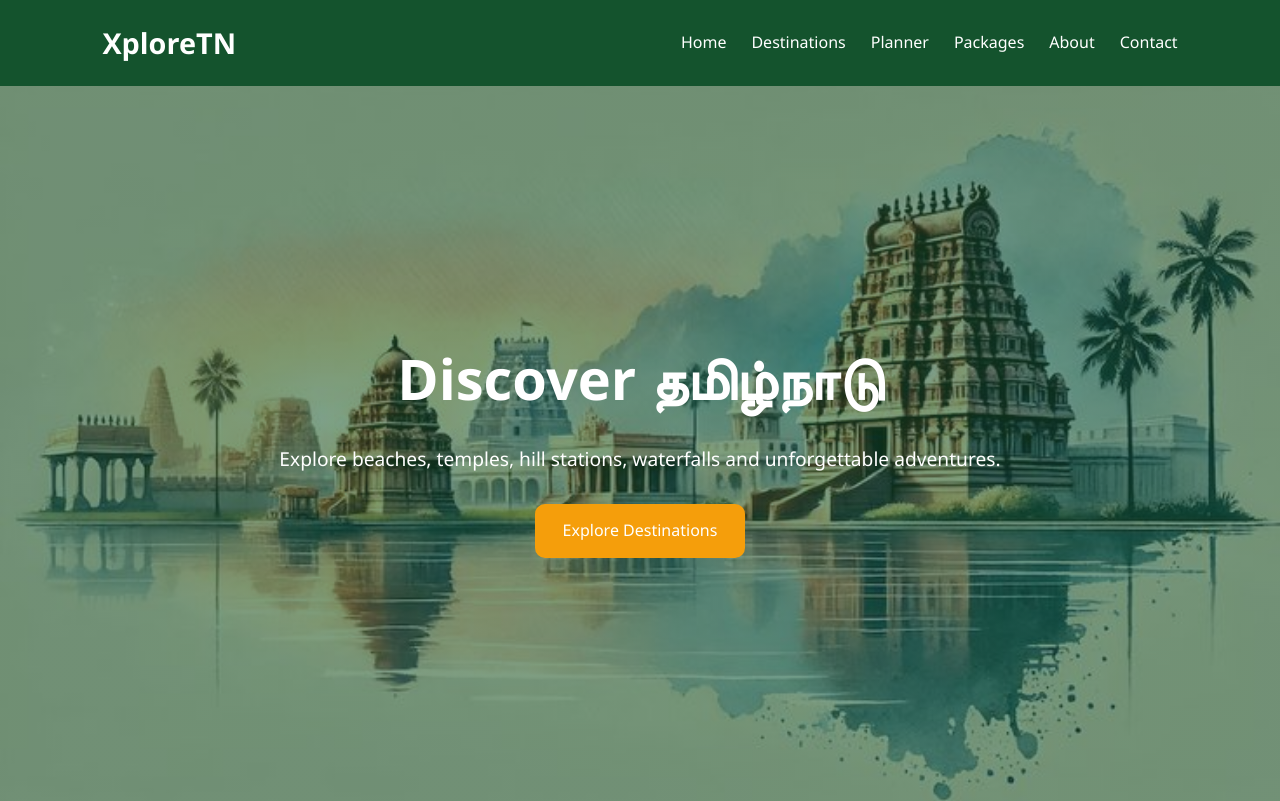
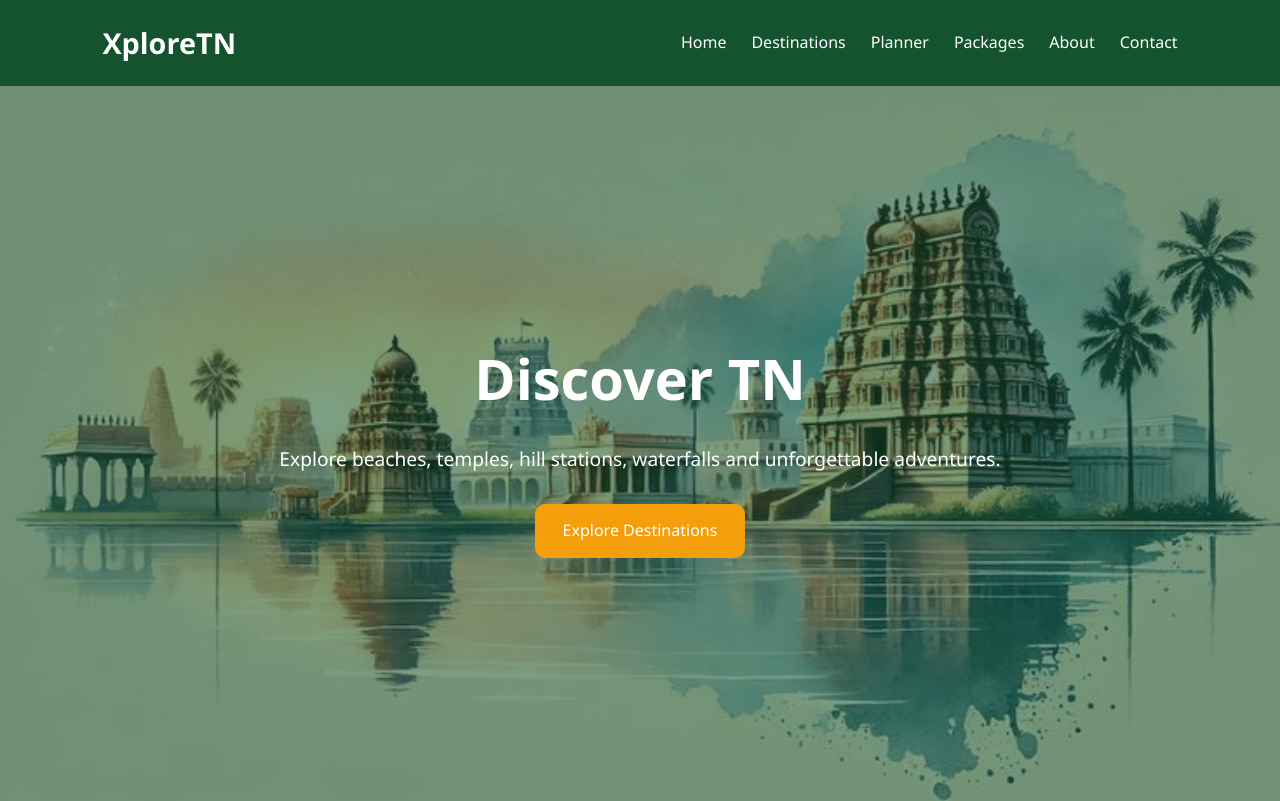
Before and after one commit to jananinagarajan2905-ctrl/XploreTN, a website: page index.html in a window 1280 px wide. Shown: the top 801 px of the page. Drawn offline with Linux system fonts and the light colour scheme.

Commit message:
Update header text from 'தமிழ்நாடு' to 'TN'

```diff
--- a/index.html
+++ b/index.html
@@ -43,7 +43,7 @@ content="XploreTN">
 
     <div class="hero-content">
 
-        <h1>Discover தமிழ்நாடு</h1>
+        <h1>Discover TN</h1>
 
         <p>
             Explore beaches, temples, hill stations,
```
